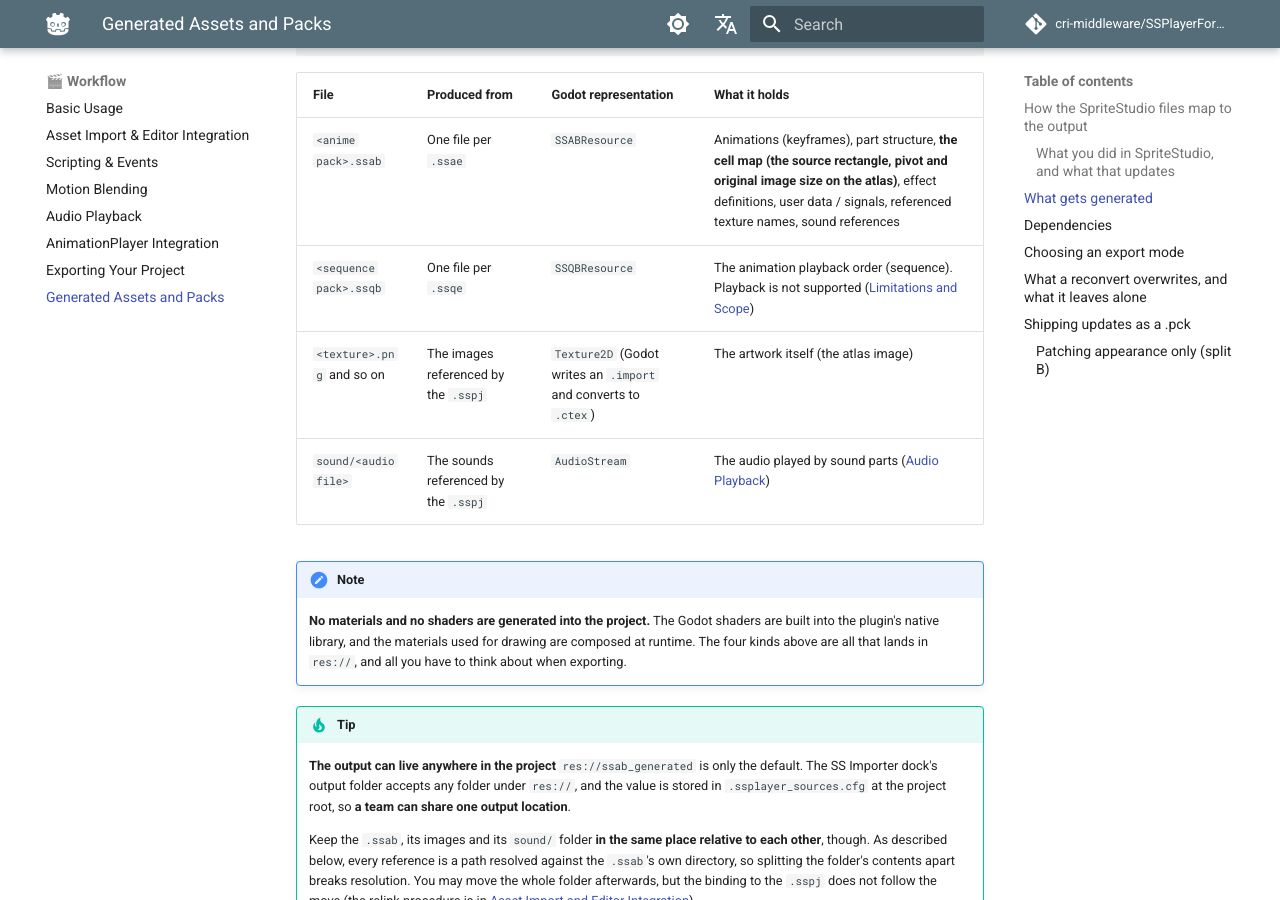
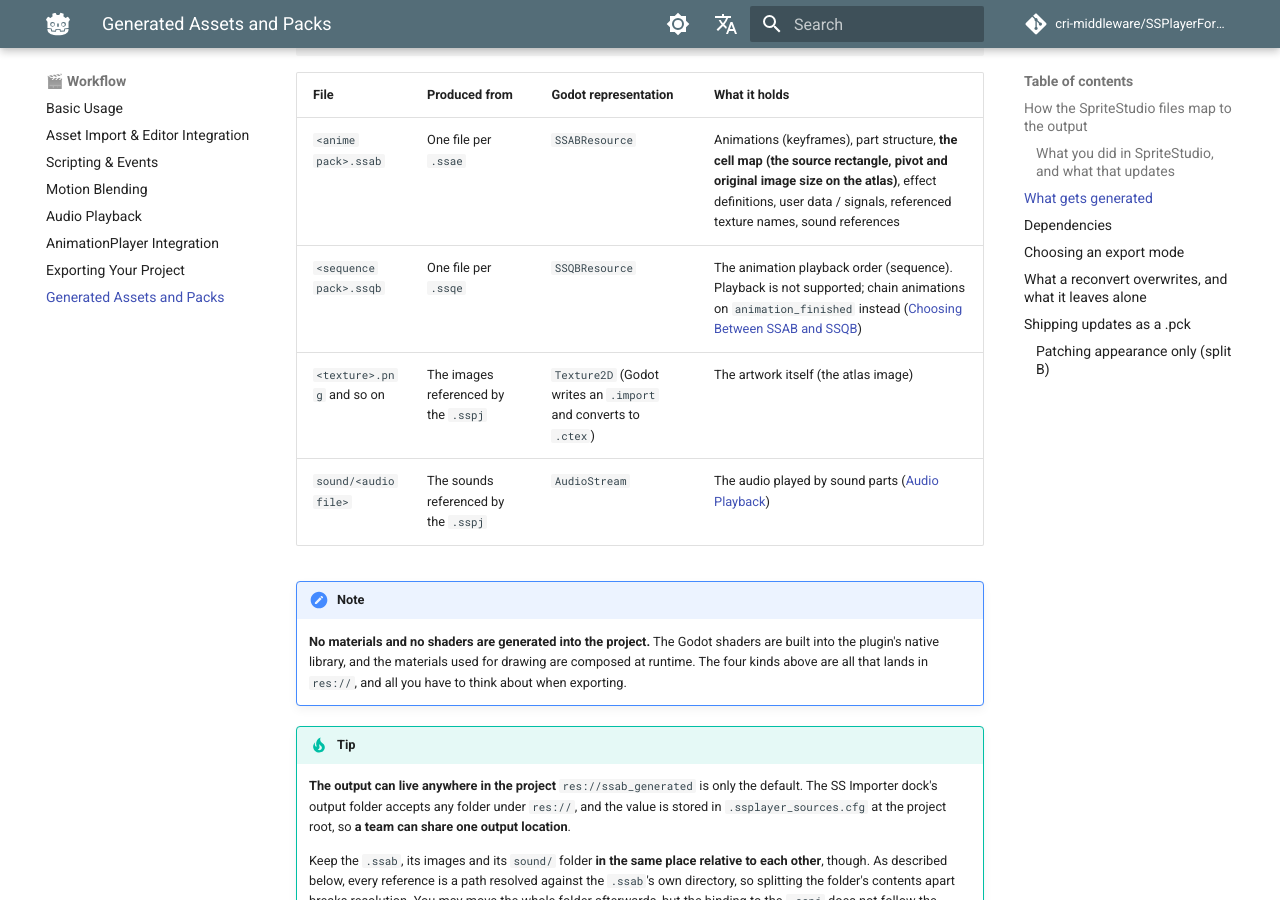
Before and after one commit to SpriteStudio/SSPlayerForGodot, an MkDocs documentation site: the page built from docs/en/workflow/generated_assets.md, in a window 1280 px wide and 900 px high, scrolled down 1696 px. Built offline with MkDocs 1.6.1 and Material for MkDocs 9.7.7, drawn with Linux system fonts in a browser that asks for light colours; comment, search, counter and statistics services are not loaded.

Commit message:
Point the sequence row at its workaround, and name .ssqb in the ROADMAP
generated_assets.md's .ssqb row sent readers to Limitations and Scope
for sequence playback, which that page no longer covers; the tips page
holds the workaround (chain animations on animation_finished), so the
row says it and links there. The ROADMAP item said SSQBResource loads
`.ssqe` playlists; it loads the `.ssqb` the converter makes from them.

```diff
--- a/docs/en/workflow/generated_assets.md
+++ b/docs/en/workflow/generated_assets.md
@@ -51,7 +51,7 @@ res://ssab_generated/overall/
 | File | Produced from | Godot representation | What it holds |
 |---|---|---|---|
 | `<anime pack>.ssab` | One file per `.ssae` | `SSABResource` | Animations (keyframes), part structure, **the cell map (the source rectangle, pivot and original image size on the atlas)**, effect definitions, user data / signals, referenced texture names, sound references |
-| `<sequence pack>.ssqb` | One file per `.ssqe` | `SSQBResource` | The animation playback order (sequence). Playback is not supported ([Limitations and Scope](../limitations.md)) |
+| `<sequence pack>.ssqb` | One file per `.ssqe` | `SSQBResource` | The animation playback order (sequence). Playback is not supported; chain animations on `animation_finished` instead ([Choosing Between SSAB and SSQB](tips.md#choosing-between-ssab-and-ssqb)) |
 | `<texture>.png` and so on | The images referenced by the `.sspj` | `Texture2D` (Godot writes an `.import` and converts to `.ctex`) | The artwork itself (the atlas image) |
 | `sound/<audio file>` | The sounds referenced by the `.sspj` | `AudioStream` | The audio played by sound parts ([Audio Playback](audio.md)) |
 
```
Also changed, not shown: ROADMAP.md (+1 -1 lines), docs/ja/workflow/generated_assets.md (+1 -1 lines).
